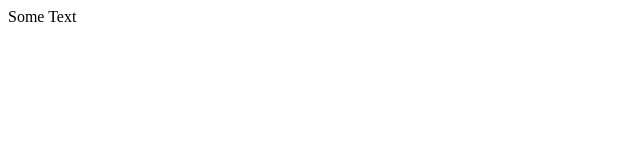
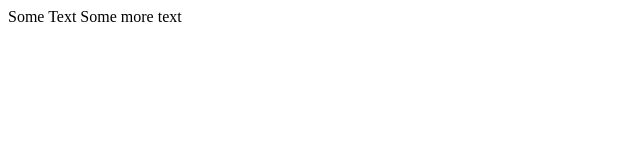
Before and after one commit to eguffey1/SampleProject, a plain HTML site: page index.html in a window 1280 px wide. Shown: the whole page, without its empty margins (0-640 px from the left). Drawn offline with Linux system fonts and the light colour scheme.

Commit message:
Hello again Tom!

```diff
--- a/index.html
+++ b/index.html
@@ -5,5 +5,6 @@
   </head>
   <body>
     Some Text
+    Some more text
   </body>
 </html>
```
